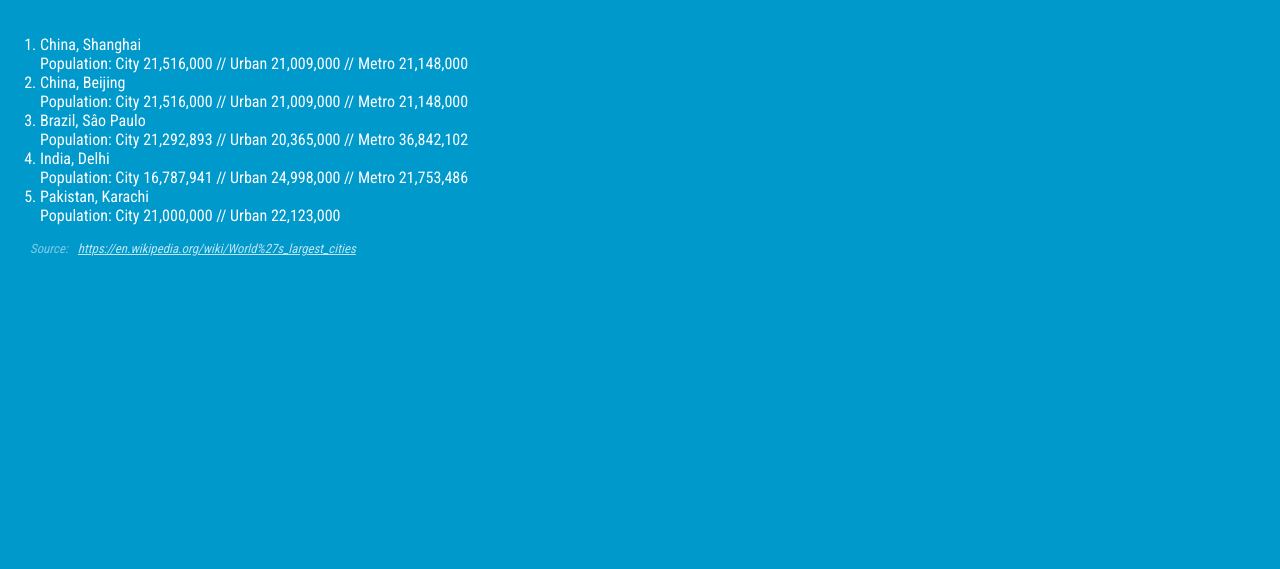
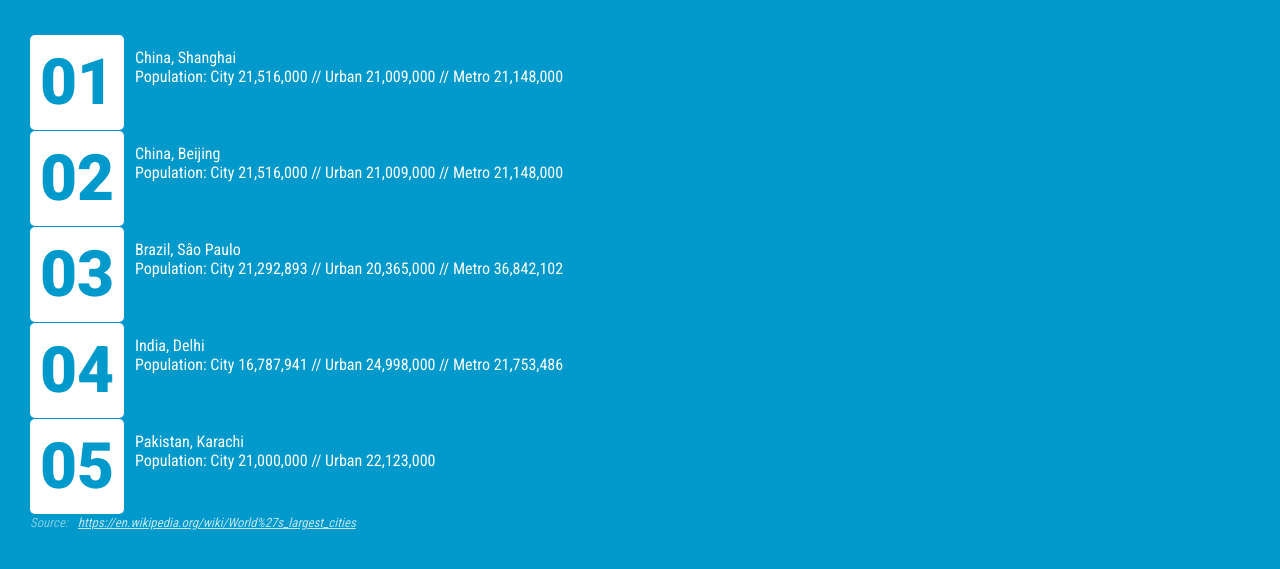
Before and after one commit to Ahmed-Radi/Lynda-Design-the-Web-Styling-a-Numbered-List, a plain HTML site: page index.html in a window 1280 px wide. Shown: the part 167-736 px from the top of the page. Drawn offline with Linux system fonts and the light colour scheme.

Commit message:
Add Style

```diff
--- a/index.html
+++ b/index.html
@@ -14,7 +14,30 @@
 			p.source a { color: rgba(255,255,255,.75); padding-left: 7px; }
 
 			/* New CSS here */
-
+			ol.cities{
+				list-style-type:none;
+				margin: 0px 0px 0px 30px;
+			}
+			ol.cities li{
+				counter-increment: myCounter ;
+				margin: 0px 0px 45px 0px;
+				padding: 13px 0px 0px 65px;
+				position: relative;
+			}
+			ol.cities li::before{content: counter(myCounter , decimal-leading-zero);
+			display: inline-block;
+			text-align: center;
+			font-size: 4em;
+			background-color: #fff;
+			color: #0099cc;
+			font-family: 'roboto' , sans-serif;
+			font-weight: 900;
+			padding: 10px;
+			position: absolute;
+			top:0px;
+			left: -40px;
+			border-radius: 5px;
+			}
 		</style>
 
 	</head>
@@ -25,7 +48,7 @@
 			<p>These are the top 5 cities in the world as defined by their city proper, urban area, and the metropolitan region.</p>
 		</header>
 
-		<ol>
+		<ol class="cities">
 			<li>China, Shanghai<br>Population: City 21,516,000 // Urban 21,009,000 // Metro 21,148,000</li>
 			<li>China, Beijing<br>Population: City 21,516,000 // Urban 21,009,000 // Metro 21,148,000</li>
 			<li>Brazil, S&acirc;o Paulo<br>Population: City 21,292,893 // Urban 20,365,000 // Metro 36,842,102</li>
```
